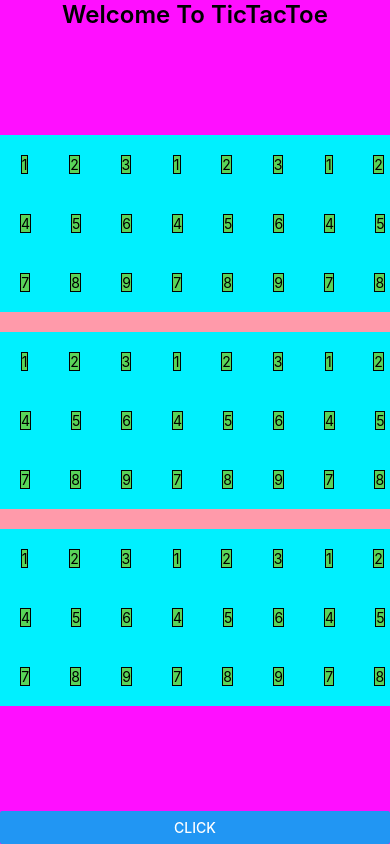
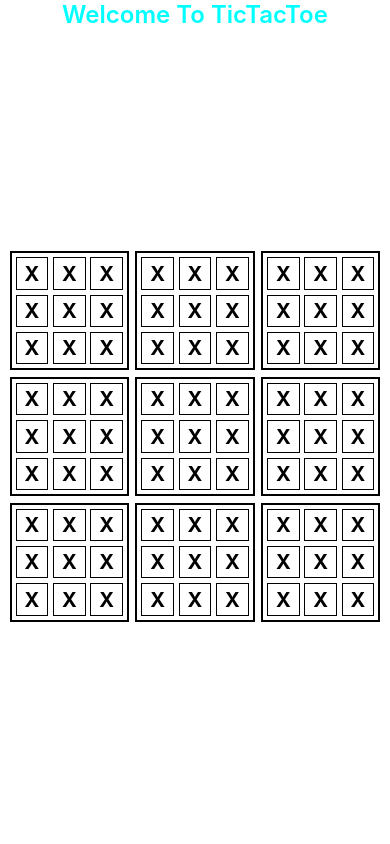
Before and after one commit to RajPatil002/Super-TicTacToe-using-React-Native, a React Native app: screen / in a window 390 px wide. Built offline with nearby package versions, Linux system fonts and the light colour scheme.

Commit message:
grid design completed

```diff
--- a/App.tsx
+++ b/App.tsx
@@ -18,6 +18,7 @@ import {
   useColorScheme,
   View,
   Dimensions,
+  ListRenderItem,
 } from 'react-native';
 
 import {
@@ -27,23 +28,18 @@ import {
   LearnMoreLinks,
   ReloadInstructions,
 } from 'react-native/Libraries/NewAppScreen';
-
-const length = 3;
-let inc = 1
-
-function generateGrid() { return Array(3).fill(Array(3).fill(singleGameGrid())) }
-
-function singleGameGrid() { return Array.from({ length }, (_, index) => Array.from({ length }, (_, i) => inc++)) }
+import SingleGameBox from './lib/singlegame';
+import BigGame from './lib/biggame';
 
 
 
 function App(): JSX.Element {
   const [color, setColor] = useState("#ff0fff")
-  const [grid, setGrid] = useState(generateGrid())
+  const [bigbox, setBigBox] = useState(new BigGame())
 
   return (
     <SafeAreaView style={styles.safeareaview}>
-      <View style={[styles.view, { backgroundColor: color }]}>
+      <View style={[styles.window]}>
         <Text style={styles.title}>
           Welcome To TicTacToe
         </Text>
@@ -52,84 +48,50 @@ function App(): JSX.Element {
           <View style={styles.gridbackground}>
 
             <FlatList
-              style={[styles.gamebox, {
-                flexDirection: 'column',
-                backgroundColor: '#ff0000'
-              }]}
-              //{ borderRadius: 20, backgroundColor: "#ffffff", gap: 20 }
-              data={grid}
-              contentContainerStyle={{
-                flexGrow: 1,
-                justifyContent: 'center',
-                // alignItems: 'center',
-                // alignContent: 'stretch',
-                gap: 20,
-                // alignSelf: 'stretch'
-                width: Dimensions.get('window').width,
-                backgroundColor: '#ff9aaa'
-              }}
-              // columnWrapperStyle={{ flexWrap: 'wrap' }}
-              renderItem={(boxrow) => {
-                return (
-                  <View>
-                    <FlatList
-                      style={[{
-                        // flex: 1,
-                        flexDirection: 'row',
-                        justifyContent: 'space-evenly',
-                        backgroundColor: '#ffaf00',
-                        // gap: 20,
-                        // flexWrap: 'wrap',
-                        // width: Dimensions.get('window').width,
-                        // height: Dimensions.get('window').width
-                        // padding: 10
-                      }]}//, borderRadius: 20, backgroundColor: "#ffffff", justifyContent: 'space-evenly' }}
-                      contentContainerStyle={{
-                        flexGrow: 1,
-                        // justifyContent: 'space-evenly',
-                        // width: Dimensions.get('window').width,
-                        // alignItems: 'center',
-                        alignContent: 'center'
-                      }}
-                      data={boxrow.item}
-                      renderItem={(boxrowitem) => {
-                        console.log(boxrowitem.index)
-
-                        return <FlatList
-                          contentContainerStyle={{
-                            flexGrow: 1,
-                            //  justifyContent: 'center', alignItems: 'center'
-                          }}
-                          style={{
-                            flexDirection: 'column',
-                            backgroundColor: "#00f0ff",
-                            // margin: 10
-                          }}
-                          data={boxrowitem.item}
-                          renderItem={(singleboxrow) => {
-                            return <FlatList
-                              style={{ flexDirection: 'row', justifyContent: "space-evenly" }}
-                              data={singleboxrow.item}
-                              renderItem={(singlebox) => <View style={styles.gridbox} >
-                                <Text style={{ color: '#000000', backgroundColor: '#59d459', borderWidth: 1 }}>
-                                  {singlebox.item}
-                                </Text>
-                              </View>}
-                            />
-                          }}
-                        />
-                      }}
-                    />
-                  </View>
-
-                )
+              data={bigbox.bigbox}
+              renderItem={(bigboxrow) => {
+                return <View style={{ flexDirection: 'row', }}>
+                  {bigboxrow.item.map((bigboxrowitem) => <View
+                    style={{
+                      margin: (Dimensions.get('window').width / 12) * 0.1,
+                      borderWidth: 2,
+                      borderColor: '#000',
+                      // borderWidth: 1
+                    }}
+                  >
+                    {typeof (bigboxrowitem.box) != 'string' ?
+                      <FlatList
+                        style={{
+                          flex: 1,
+                          // flexGrow: 1,
+                          alignSelf: 'stretch',
+                          // margin: 10,
+                          padding: (Dimensions.get('window').width / 12) * 0.05,
+                          justifyContent: 'center',
+                          alignItems: 'center'
+                        }}
+                        data={bigboxrowitem.box}
+                        renderItem={(singleboxrow) => {
+                          console.log(singleboxrow.item)
+                          return <View style={{ flexDirection: 'row', }}>
+                            {singleboxrow.item.map((singleboxitem) => <View style={{
+                              borderColor: "#000",
+                              borderWidth: 1,
+                              height: (Dimensions.get('window').width / 12),
+                              width: (Dimensions.get('window').width / 12),
+                              margin: (Dimensions.get('window').width / 12) / 13.5,
+                              justifyContent: 'center',
+                              alignItems: 'center'
+                            }}><Text style={{ fontSize: 20, color: '#000', fontWeight: 'bold' }}>{singleboxitem}</Text></View>)}
+                          </View>
+                        }}
+                      /> : <View></View>}
+                  </View>)}
+                </View>
               }}
             />
           </View>
         </View>
-        <Button title='click' onPress={() => {
-          setColor("#00ffff")
-        }} />
       </View>
     </SafeAreaView>
   );
@@ -139,42 +101,26 @@ const styles = StyleSheet.create({
   safeareaview: {
     justifyContent: 'center',
     alignItems: 'center',
-    backgroundColor: "#ffc2c2",
+    backgroundColor: "#fff",
     flex: 1
   },
   title: {
     fontSize: 24,
     fontWeight: '600',
-    alignSelf: 'center'
+    alignSelf: 'center',
+    color: "#0ff",
   },
-  view: {
-    // justifyContent: 'space-evenly',
+  window: {
     alignContent: 'center',
     justifyContent: "center",
-
-    alignSelf: 'stretch',
-
     flex: 1,
-    // backgroundColor: "#ffc2c2",
-    // alignContent:'center'
-  },
-  gridbox: {
-    // color: '#000000',
-    backgroundColor: '#ffff00', margin: 20
-    // backgroundColor: "#ff00ff",
-    // margin: 5,
-    // height: 20,
-    // width: 20,
-    // alignItems: 'center',
-    // justifyContent: 'center',
   },
   gridbackground: {
-    // flex: 1,
     justifyContent: "center",
     alignItems: 'center',
     // width: Dimensions.get('window').width,
     // height: Dimensions.get('window').width,
-    backgroundColor: "#7add89"
+    // backgroundColor: "#7add89"
   },
   gamebox: {
     // flexWrap: 'wrap',
--- /dev/null
+++ b/lib/biggame.ts
@@ -0,0 +1,87 @@
+import SingleGameBox from "./singlegame";
+
+
+class BigGame {
+    bigbox: SingleGameBox[][] = [];
+
+    constructor() {
+        this.bigbox = new Array(3).fill(new Array(3).fill(new SingleGameBox()))
+    }
+
+
+    // updateGameBox(r: number, c: number, value: string) {
+    //     this.bigbox[r][c].box = value;
+    //     if (this.checkBigBoxStatus(value)) {
+    //         // this.bigbox = value
+    //         return value
+    //     }
+    // }
+
+    nextBox(r: number, c: number,) {
+        if (this.boxIsFilled(r, c)) {
+
+        }
+    }
+
+    boxIsFilled(r: number, c: number,): boolean {
+
+        return false
+    }
+    checkBigBoxStatus(value: string) {
+        if (this.checkBigDiagonal1(0, 0, value) || this.checkBigDiagonal2(this.bigbox.length - 1, 0, value)) {
+            return true
+        } else {
+            for (let i = 0; i < this.bigbox.length; i++) {
+                let row = this.checkBigRow(i, 0, value)
+                let col = this.checkBigColumn(0, i, value)
+                if (row || col) {
+                    return true
+                }
+            }
+        }
+        return false;
+    }
+
+    checkBigDiagonal1(r: number, c: number, value: string): boolean {
+        if (this.bigbox[r][c].box == value) {
+            if (r < this.bigbox.length - 1)
+                return this.checkBigDiagonal1(r + 1, c + 1, value)
+            else
+                return true
+        }
+        return false
+    }
+
+    checkBigDiagonal2(r: number, c: number, value: string): boolean {
+        if (this.bigbox[r][c].box == value) {
+            if (r > 0 && c < this.bigbox.length - 1)
+                return this.checkBigDiagonal2(r - 1, c + 1, value)
+            else
+                return true
+        }
+        return false
+    }
+
+    checkBigRow(r: number, c: number, value: string): boolean {
+        if (this.bigbox[r][c].box == value) {
+            if (c < this.bigbox.length - 1)
+                return this.checkBigRow(r, c + 1, value)
+            else
+                return true
+        }
+        return false
+    }
+    checkBigColumn(r: number, c: number, value: string): boolean {
+        if (this.bigbox[r][c].box == value) {
+            if (r < this.bigbox.length - 1)
+                return this.checkBigColumn(r + 1, c, value)
+            else
+                return true
+        }
+        return false
+    }
+}
+
+// new BigGame()
+
+export default BigGame;
--- /dev/null
+++ b/lib/singlegame.ts
@@ -0,0 +1,97 @@
+
+class SingleGameBox {
+    box: Array<Array<string>> | string;
+    constructor() {
+        this.box = new Array(3).fill(new Array<string>(3).fill("X"));
+
+        console.log(this.box)
+    }
+
+
+    updateGameBox(r: number, c: number, value: string) {
+        typeof (this.box) === 'object' ? this.box[r][c] = value : null;
+        if (this.checkBoxStatus(value)) {
+            this.box = value
+            // return value
+        }
+    }
+
+
+    checkBoxStatus(value: string): string {
+        if (this.checkWinner(value)) {
+            return value;
+        } else {
+            if (this.checkFilled()) {
+                return " ";
+            }
+        }
+        return "";
+    }
+    checkFilled() {
+        for (let i = 0; i < this.box.length; i++) {
+            if (this.box[i].includes(' '))
+
+                return true
+        }
+        return true
+    }
+
+    checkWinner(value: string) {
+        if (this.checkDiagonal1(0, 0, value) || this.checkDiagonal2(this.box.length - 1, 0, value)) {
+            return true
+        } else {
+            for (let i = 0; i < this.box.length; i++) {
+                let row = this.checkRow(i, 0, value)
+                let col = this.checkColumn(0, i, value)
+                if (row || col) {
+                    return true
+                }
+            }
+        }
+        return false;
+    }
+
+    checkDiagonal1(r: number, c: number, value: string): boolean {
+        if (this.box[r][c] == value) {
+            if (r < this.box.length - 1)
+                return this.checkDiagonal1(r + 1, c + 1, value)
+            else
+                return true
+        }
+        return false
+    }
+
+    checkDiagonal2(r: number, c: number, value: string): boolean {
+        if (this.box[r][c] == value) {
+            if (r > 0 && c < this.box.length - 1)
+                return this.checkDiagonal2(r - 1, c + 1, value)
+            else
+                return true
+        }
+        return false
+    }
+
+    checkRow(r: number, c: number, value: string): boolean {
+        if (this.box[r][c] == value) {
+            if (c < this.box.length - 1)
+                return this.checkRow(r, c + 1, value)
+            else
+                return true
+        }
+        return false
+    }
+    checkColumn(r: number, c: number, value: string): boolean {
+        if (this.box[r][c] == value) {
+            if (r < this.box.length - 1)
+                return this.checkColumn(r + 1, c, value)
+            else
+                return true
+        }
+        return false
+    }
+
+
+
+}
+
+export default SingleGameBox;
```
Also changed, not shown: lib/game.js (deleted, +0 -72 lines).
